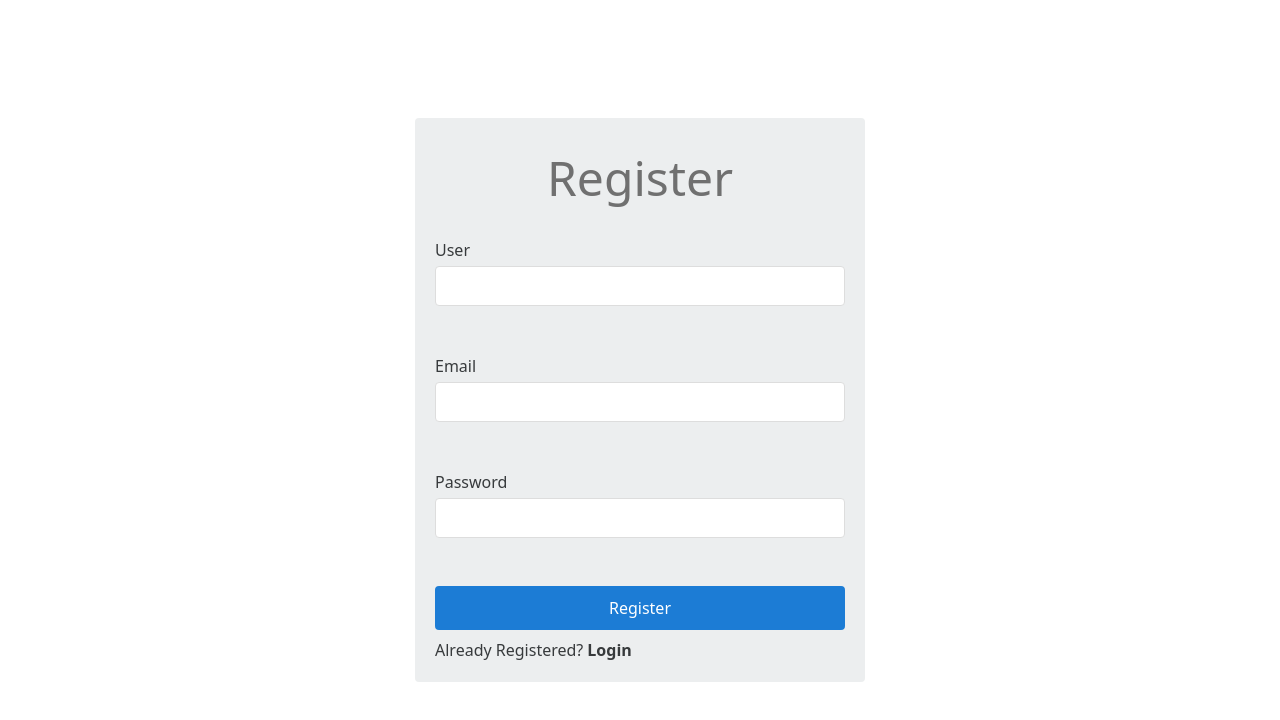
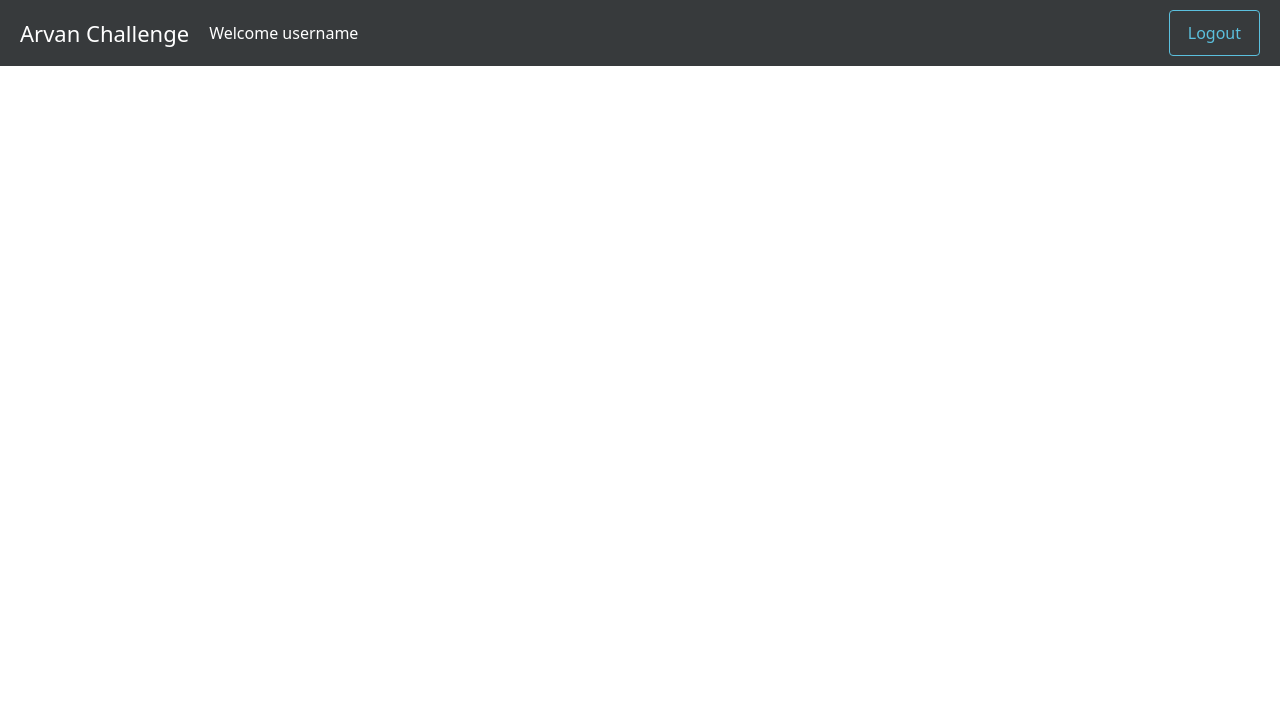
Before and after one commit to zahra-hanifi/arvan-challenge, a Vue app: page / in a window 1280 px wide. Before the commit this address led to /auth/register. Shown: the top 720 px of the page. Built offline with nearby package versions, Linux system fonts and the light colour scheme.

Commit message:
Handle to redirect ti login page if user isn't logged in

```diff
--- a/src/router/index.js
+++ b/src/router/index.js
@@ -15,7 +15,7 @@ router.beforeEach((to, from, next) => {
     }
   } else {
     if (!localStorage.getItem('token')) {
-      next({ name: 'register' })
+      next({ name: 'login' })
     } else {
       next()
     }
```
